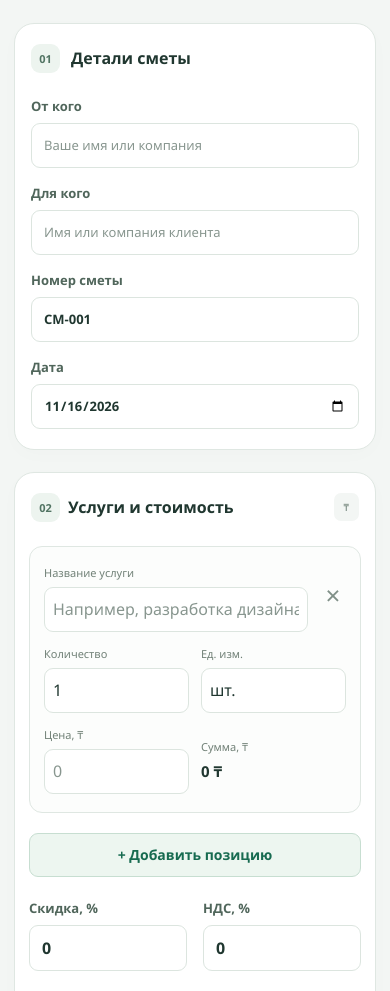
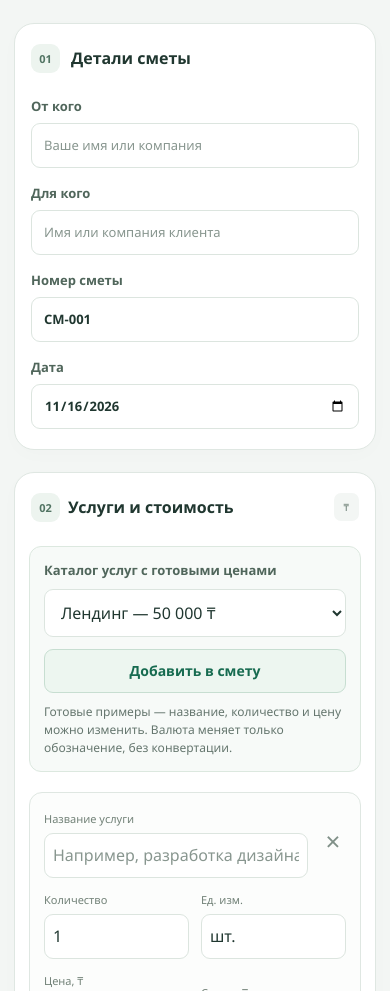
Before and after one commit to instituteeir-eng/smeta, a plain HTML site: page index.html in a window 390 px wide. Shown: the part 109-1100 px from the top of the page. Drawn offline with Linux system fonts and the light colour scheme.

Commit message:
Добавить каталог услуг

```diff
--- a/index.html
+++ b/index.html
@@ -26,6 +26,20 @@
 
     <section class="panel services" aria-labelledby="services-heading">
       <div class="section-heading"><span class="step">02</span><h2 id="services-heading">Услуги и стоимость</h2><span class="currency"><span data-currency>₸</span></span></div>
+      <div class="service-catalog">
+        <label for="catalog-service">Каталог услуг с готовыми ценами</label>
+        <div class="catalog-controls">
+          <select id="catalog-service" aria-describedby="catalog-note">
+            <option value="landing" data-name="Лендинг" data-price="50000">Лендинг — 50 000 ₸</option>
+            <option value="business" data-name="Сайт-визитка" data-price="80000">Сайт-визитка — 80 000 ₸</option>
+            <option value="shop" data-name="Интернет-магазин" data-price="150000">Интернет-магазин — 150 000 ₸</option>
+            <option value="design" data-name="Дизайн сайта" data-price="20000">Дизайн сайта — 20 000 ₸</option>
+            <option value="video" data-name="Монтаж видео" data-price="10000">Монтаж видео — 10 000 ₸</option>
+          </select>
+          <button type="button" id="add-catalog-item" class="add-button">Добавить в смету</button>
+        </div>
+        <p id="catalog-note">Готовые примеры — название, количество и цену можно изменить. Валюта меняет только обозначение, без конвертации.</p>
+      </div>
       <div class="table-wrap">
         <table>
           <caption class="visually-hidden">Позиции сметы. Суммы рассчитываются автоматически.</caption>
--- a/script.js
+++ b/script.js
@@ -8,6 +8,7 @@ const emptyState = document.querySelector("#empty-state");
 const discountInput = document.querySelector("#discount");
 const vatInput = document.querySelector("#vat");
 const currencyInput = document.querySelector("#currency");
+const catalogSelect = document.querySelector("#catalog-service");
 const formatter = new Intl.NumberFormat("ru-RU", { maximumFractionDigits: 2 });
 const draftKey = "smeta-5-minutes.draft.v1";
 const draftFields = ["sender", "recipient", "estimate-number", "estimate-date", "discount", "vat", "currency"];
@@ -31,6 +32,9 @@ function recalculate() {
   const currency = currencyInput.value;
   const money = (value) => `${formatter.format(value)} ${currency}`;
   document.querySelectorAll("[data-currency]").forEach((label) => { label.textContent = currency; });
+  for (const option of catalogSelect.options) {
+    option.textContent = `${option.dataset.name} — ${money(Number(option.dataset.price))}`;
+  }
   let total = 0;
   for (const row of items.rows) {
     const amount = numericValue(row.querySelector(".item-quantity")) * numericValue(row.querySelector(".item-price"));
@@ -54,14 +58,23 @@ function recalculate() {
   if (draftReady) saveDraft();
 }
 
-function addItem(focus = true) {
+function addItem(focus = true, service = null) {
   const row = template.content.firstElementChild.cloneNode(true);
+  if (service) {
+    row.querySelector(".item-name").value = service.name;
+    row.querySelector(".item-quantity").value = "1";
+    row.querySelector(".item-price").value = service.price;
+  }
   items.append(row);
   recalculate();
   if (focus) row.querySelector(".item-name").focus();
 }
 
 addButton.addEventListener("click", () => addItem());
+document.querySelector("#add-catalog-item").addEventListener("click", () => {
+  const selected = catalogSelect.selectedOptions[0];
+  if (selected) addItem(true, selected.dataset);
+});
 discountInput.addEventListener("input", recalculate);
 vatInput.addEventListener("input", recalculate);
 currencyInput.addEventListener("change", recalculate);
--- a/styles.css
+++ b/styles.css
@@ -9,6 +9,16 @@
 .manual-copy p { font-size: 14px; line-height: 1.5; }
 .manual-copy textarea { display: block; width: 100%; min-height: 240px; padding: 12px; margin: 10px 0 16px; font: inherit; font-size: 16px; border: 1px solid #c7ded1; border-radius: 9px; resize: vertical; }
 .manual-copy button { margin: 4px 0; }
+.service-catalog { margin: 0 26px 24px; padding: 16px; border: 1px solid #dce8df; border-radius: 12px; background: #f7faf8; }
+.catalog-controls { display: flex; align-items: center; gap: 12px; margin-top: 10px; }
+.catalog-controls select { flex: 1; min-width: 0; }
+.catalog-controls button { flex-shrink: 0; }
+.service-catalog p { margin: 10px 0 0; color: #65766e; font-size: 12px; line-height: 1.5; }
+@media (max-width: 700px) {
+  .service-catalog { margin: 0 14px 20px; padding: 14px; }
+  .catalog-controls { flex-direction: column; align-items: stretch; }
+  .catalog-controls select { flex: auto; font-size: 16px; }
+}
 * { box-sizing: border-box; }
 body { margin: 0; }
 button, input, select { font: inherit; }
```
